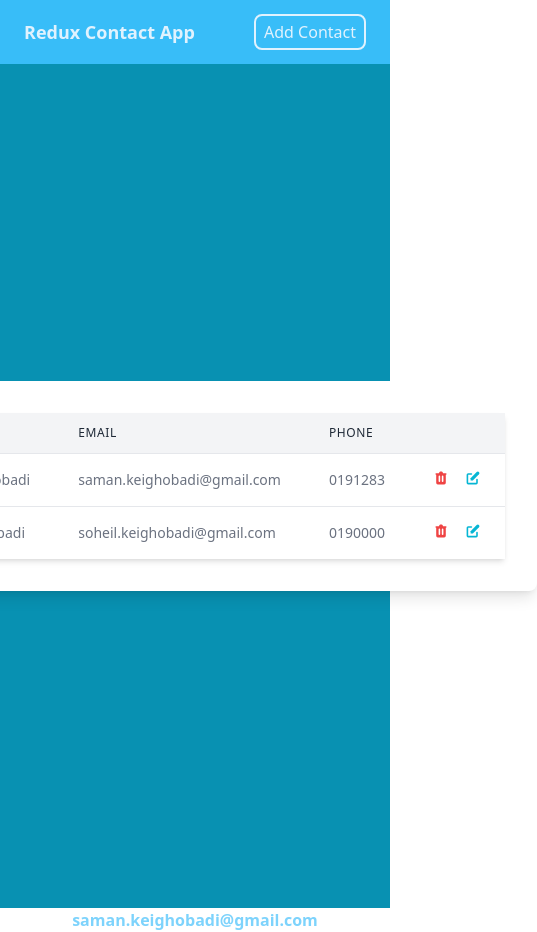
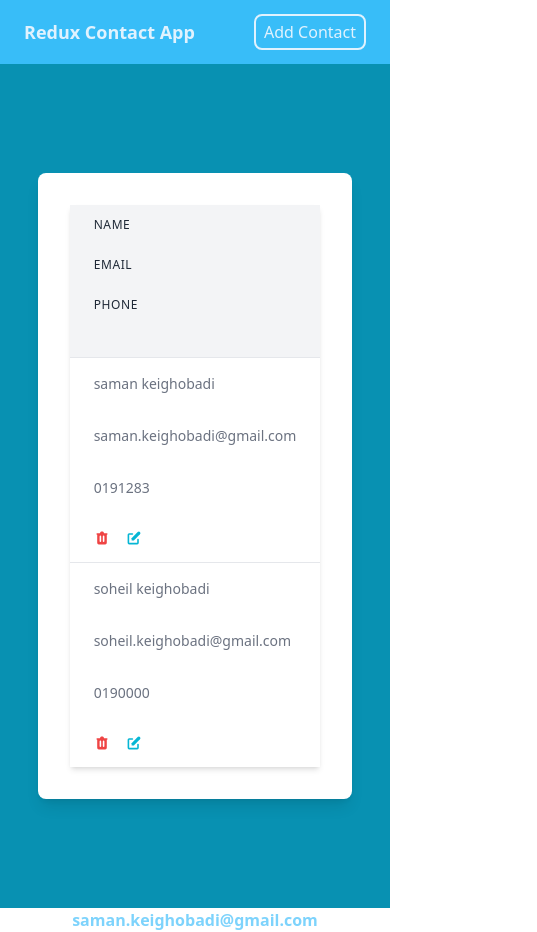
Before and after one commit to SamanKeighobadi/redux-contact, a React (Create React App) app: page / in a window 390 px wide. Shown: the whole page, 537 px wide, since content can reach past the window. Built offline with nearby package versions, Linux system fonts and the light colour scheme.

Commit message:
style: make better responsive
make table better responsive

```diff
--- a/src/components/Contacts/AddContact.jsx
+++ b/src/components/Contacts/AddContact.jsx
@@ -54,7 +54,7 @@ const AddContact = () => {
   };
 
   return (
-    <div className="bg-white rounded-md shadow-lg px-6 py-2 w-2/3 xl:w-1/3 lg:w-1/3 md:w-2/3 sm:w-3/4 mx-auto mt-16 text-gray-600    ">
+    <div className="bg-white rounded-md shadow-lg px-6 py-2 w-3/4 xl:w-1/3 lg:w-1/3 md:w-2/3 sm:w-3/4 mx-auto mt-16 text-gray-600    ">
       <div>
         <div className="text-center">
           <h1 className="text-xl lg:text-3xl xl:text-3xl md:text-3xl sm:text-2xl  font-semibold py-4 mb-3">Add New Contact</h1>
@@ -62,7 +62,7 @@ const AddContact = () => {
         <div>
           <form
             onSubmit={handleSumbit}
-            className="flex flex-col space-y-5 pb-5"
+            className="flex flex-col space-y-3 pb-5"
           >
             <lable className="text-sm font-medium mb-1">Fullname:</lable>
             <input
--- a/src/components/Contacts/Contact.jsx
+++ b/src/components/Contacts/Contact.jsx
@@ -14,7 +14,7 @@ const Contact = () => {
   return (
     <>
       {contacts.map((contact) => (
-        <tr class="hover:bg-gray-100 dark:hover:bg-gray-700 " key={contact.id}>
+        <tr class="hover:bg-gray-100 dark:hover:bg-gray-700 flex flex-col flex-no wrap sm:table-row" key={contact.id}>
           <td class="py-4 px-6 text-sm font-medium text-gray-500 whitespace-nowrap dark:text-white">
             {contact.name}
           </td>
--- a/src/components/Contacts/Contacts.jsx
+++ b/src/components/Contacts/Contacts.jsx
@@ -11,7 +11,7 @@ const Contacts = () => {
             <div class="overflow-hidden ">
               <table class="table-auto divide-y divide-gray-200  dark:divide-gray-700">
                 <thead class="bg-gray-100 dark:bg-gray-700">
-                  <tr>
+                  <tr className="flex flex-col flex-no wrap sm:table-row">
                     <th
                       scope="col"
                       class="py-3 px-6 text-xs font-medium tracking-wider text-left text-gray-800 uppercase dark:text-gray-400"
@@ -35,7 +35,7 @@ const Contacts = () => {
                     </th>
                   </tr>
                 </thead>
-                <tbody class="bg-white divide-y divide-gray-200 dark:bg-gray-800 dark:divide-gray-700">
+                <tbody class="bg-white divide-y divide-gray-200 dark:bg-gray-800 dark:divide-gray-700 flex-1 sm:flex-none">
                   <Contact />
                 </tbody>
               </table>
--- a/src/components/Contacts/EditContact.jsx
+++ b/src/components/Contacts/EditContact.jsx
@@ -66,7 +66,7 @@ const EditContact = () => {
   };
 
   return (
-    <div className="bg-white rounded-md shadow-lg px-6 py-2 w-2/3 xl:w-1/3 lg:w-1/3 md:w-2/3 sm:w-3/4 text-gray-600 mx-auto mt-16    ">
+    <div className="bg-white rounded-md shadow-lg px-6 py-2 w-3/4 xl:w-1/3 lg:w-1/3 md:w-2/3 sm:w-3/4 text-gray-600 mx-auto mt-16    ">
       <div>
         <div className="text-center">
           <h1 className="text-3xl font-semibold py-4 mb-3">Edit Contact</h1>
@@ -74,7 +74,7 @@ const EditContact = () => {
         <div>
           <form
             onSubmit={handleSumbit}
-            className="flex flex-col space-y-5 pb-5"
+            className="flex flex-col space-y-3 pb-5"
           >
             <lable className="text-sm font-medium mb-1">Fullname:</lable>
             <input
```
